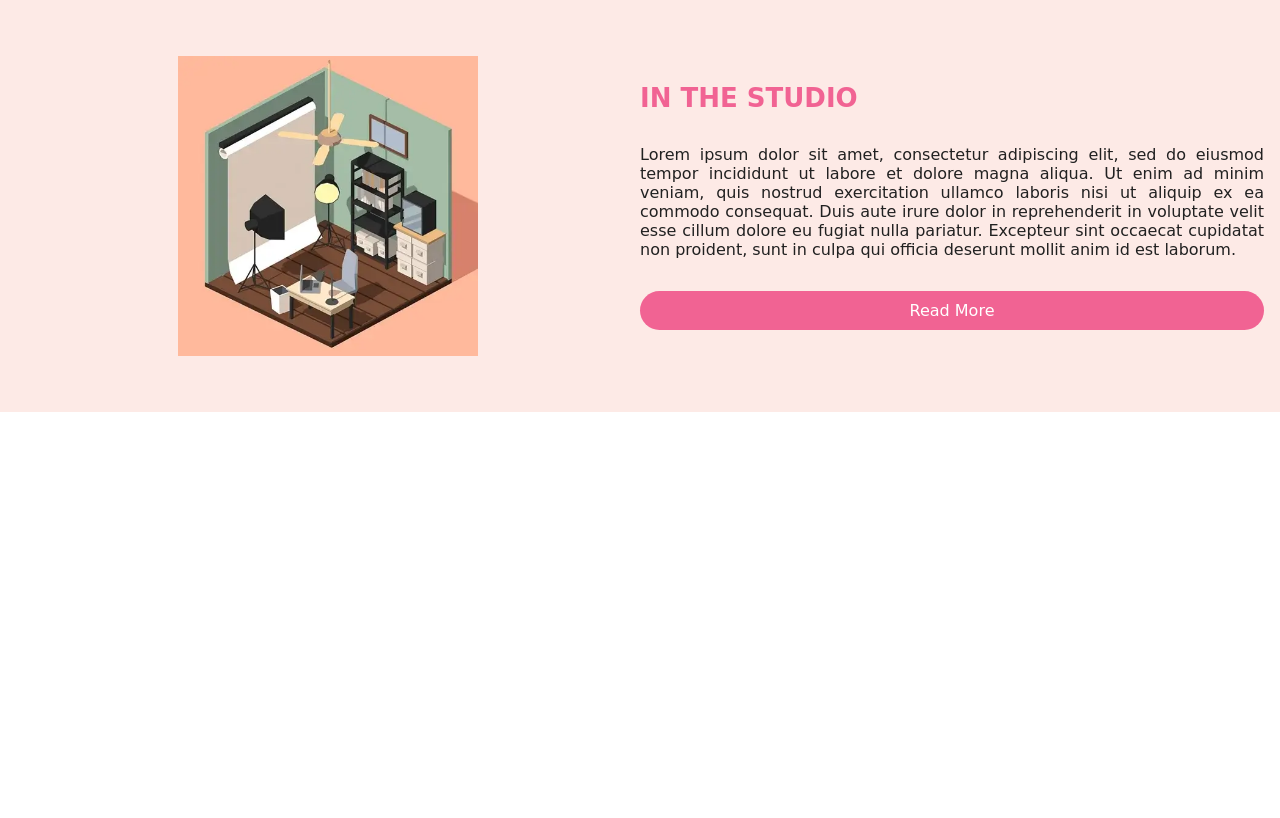
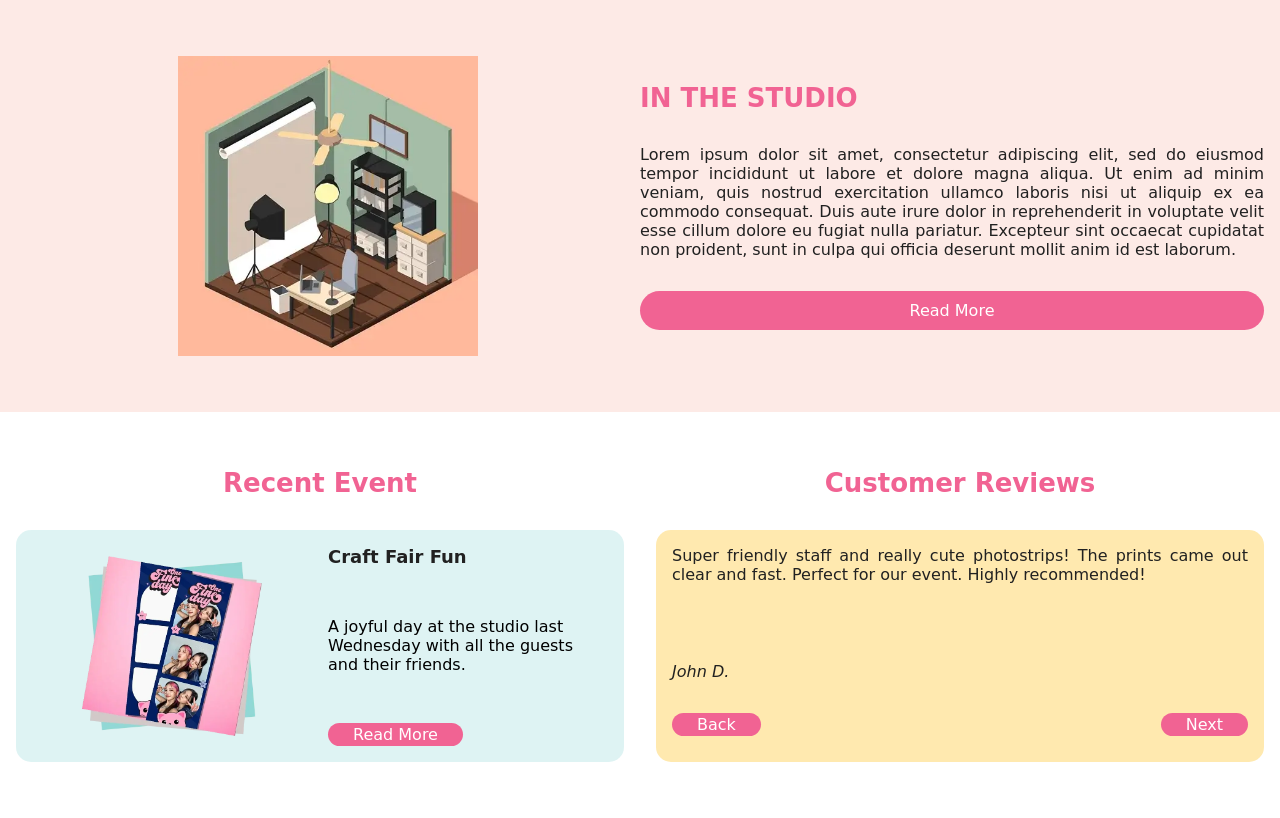
Before and after one commit to klopilmi/giggle-pics-ph, a website built with webpack: page index.html in a window 1280 px wide. Shown: the part 2269-3087 px from the top of the page. Before the commit the page ends 2681 px from the top, so only its background shows below. Built offline with nearby package versions, Linux system fonts and the light colour scheme; files whose address does not match are found by name.

Commit message:
chore: recent event and customer reviews

```diff
--- a/assets/css/index.css
+++ b/assets/css/index.css
@@ -44,6 +44,12 @@ h4 {
   font-size: 26px;
   text-align: center;
   margin: 0 0 32px 0;
+}
+
+h5 {
+  margin: 0;
+  color: var(--color-black);
+  font-size: 18px;
 }
 
 .primary-container {
@@ -378,6 +384,83 @@ h4 {
   height: 200px;
 }
 
+/* ===== Event and Reviews Layout ===== */
+
+.event-reviews-section {
+  padding: 40px 0;
+}
+
+.event-reviews-section .primary-container {
+  display: flex;
+  flex-direction: column;
+  gap: 32px;
+}
+
+.event-wrapper {
+  width: 100%;
+}
+
+.event-details,
+.event-content-wrapper {
+  display: flex;
+  flex-direction: column;
+  justify-content: center;
+  align-items: center;
+  text-align: center;
+  gap: 16px;
+}
+
+.event-details {
+  background-color: rgba(146, 216, 214, 0.3);
+  border-radius: 15px;
+  padding: 16px;
+}
+
+.event-img-wrapper {
+  display: flex;
+  flex-direction: column;
+  justify-content: center;
+  align-items: center;
+  width: 100%;
+}
+
+.event-img-wrapper img {
+  width: 200px;
+  height: 200px;
+}
+
+.event-content-wrapper button {
+  padding: 2px 25px !important;
+}
+
+.reviews-wrapper {
+  width: 100%;
+}
+
+.reviews-details {
+  background: rgba(254, 200, 56, 0.4);
+  color: var(--color-black);
+  padding: 16px;
+  border-radius: 15px;
+}
+
+.review-text {
+  text-align: justify;
+  padding-bottom: 16px;
+  height: 100px;
+}
+
+.review-buttons {
+  width: 100%;
+  display: flex;
+  justify-content: space-between;
+  padding-top: 32px;
+}
+
+.review-buttons button {
+  padding: 2px 25px !important;
+}
+
 /* ====== Responsive Layout ====== */
 
 @media (min-width: 425px) {
@@ -386,7 +469,8 @@ h4 {
     margin-bottom: 130px;
   }
 
-  .studio-section img {
+  .studio-section img,
+  .event-img-wrapper img {
     width: 250px;
     height: 250px;
   }
@@ -487,6 +571,46 @@ h4 {
   .studio-details-wrapper button {
     width: 100%;
   }
+
+  /* ===== Event and Reviews Layout =====  */
+
+  .event-reviews-section .primary-container {
+    flex-direction: row;
+    gap: 32px;
+  }
+
+  .event-wrapper,
+  .reviews-wrapper {
+    max-width: 50%;
+  }
+
+  .event-img-wrapper img {
+    width: 180px;
+    height: 180px;
+  }
+  .event-content-wrapper {
+    justify-content: space-between;
+  }
+
+  .event-content-wrapper button {
+    align-self: flex-start;
+  }
+
+  .event-details,
+  .reviews-details {
+    flex-direction: row;
+    height: 200px;
+  }
+
+  .event-details div {
+    width: 50%;
+  }
+
+  .event-content-wrapper {
+    align-items: start;
+    text-align: left;
+    height: 100%;
+  }
 }
 
 @media (min-width: 1024px) {
--- a/assets/js/renderHomepage.js
+++ b/assets/js/renderHomepage.js
@@ -1,5 +1,6 @@
 import { banner } from "../../static-data/bannerData.js";
 import categories from "../../static-data/categoriesData.js";
+import { featuredEvent } from "../../static-data/featuredEvent.js";
 import {
   annnoucement,
   logo,
@@ -8,6 +9,7 @@ import {
 } from "../../static-data/headerData.js";
 import { products } from "../../static-data/productsData.js";
 import { qoute } from "../../static-data/qouteData.js";
+import { reviews } from "../../static-data/reviewsData.js";
 import { studioData } from "../../static-data/studioData.js";
 import { applyRainbowHeading } from "./utils.js";
 
@@ -69,9 +71,10 @@ export const RenderHomepage = () => {
 
   const introContainer = document.createElement("div");
   introContainer.className = "banner-intro";
-  introContainer.innerHTML = `<h1 id="rainbow-heading">${banner.title}</h1>
-          <p>${banner.tag}</p>
-          <button class="gp-button" type="button">Shop Now</button>
+  introContainer.innerHTML = `
+  <h1 id="rainbow-heading">${banner.title}</h1>
+  <p>${banner.tag}</p>
+  <button class="gp-button" type="button">Shop Now</button>
 `;
 
   bannerContainer.appendChild(imgContainer);
@@ -157,8 +160,75 @@ export const RenderHomepage = () => {
   const studioContainer = document.createElement("div");
   studioContainer.className = "primary-container";
 
-  studioContainer.innerHTML = `<div class="studio-img-wrapper"> <img src="${studioData.imageUrl}" alt="${studioData.title}" class="studio-image" /> </div>
-    <div class="studio-details-wrapper"><h4>${studioData.title}</h4><p>${studioData.description}</p><button class="gp-button">Read More</button></div>`;
+  studioContainer.innerHTML = `
+  <div class="studio-img-wrapper">
+    <img src="${studioData.imageUrl}" alt="${studioData.title}" class="studio-image" />
+  </div>
+  <div class="studio-details-wrapper">
+    <h4>${studioData.title}</h4>
+    <p>${studioData.description}</p>
+    <button class="gp-button">Read More</button
+  div>`;
 
   studioSection.appendChild(studioContainer);
+
+  const eventReviewsSection = document.getElementById("event-reviews-section");
+
+  const eventRevContainer = document.createElement("div");
+  eventRevContainer.className = "primary-container";
+
+  const eventWrapper = document.createElement("div");
+  eventWrapper.className = "event-wrapper";
+  eventWrapper.innerHTML = `
+  <h4>Recent Event</h4>
+  <div class="event-details">
+    <div class="event-img-wrapper">
+      <img src="${featuredEvent.imageUrl}" alt="${featuredEvent.title}" class="event-image" />
+    </div>
+    <div class="event-content-wrapper">
+      <h5>${featuredEvent.title}</h5>
+      <p>${featuredEvent.excerpt}</p>
+      <button class="gp-button">Read More</button>
+    </div>
+  </div>`;
+
+  const reviewsWrapper = document.createElement("div");
+  reviewsWrapper.className = "reviews-wrapper";
+  reviewsWrapper.innerHTML = `
+  <h4>Customer Reviews</h4>
+  <div class="reviews-details">
+    <p class="review-text">${reviews[0].review}</p>
+    <em class="review-name">${reviews[0].name}</em>
+    <div class="review-buttons">
+      <button id="prevReview" class="gp-button">Back</button>
+      <button id="nextReview" class="gp-button">Next</button>
+    </div>
+  </div>
+`;
+
+  let currentReview = 0;
+  let currentName = 0;
+
+  function updateReview() {
+    const reviewText = reviewsWrapper.querySelector(".review-text");
+    const reviewName = reviewsWrapper.querySelector(".review-name");
+    reviewText.textContent = reviews[currentReview].review;
+    reviewName.textContent = reviews[currentName].name;
+  }
+
+  reviewsWrapper.querySelector("#prevReview").addEventListener("click", () => {
+    currentReview = (currentReview - 1 + reviews.length) % reviews.length;
+    currentName = (currentName - 1 + reviews.length) % reviews.length;
+    updateReview();
+  });
+
+  reviewsWrapper.querySelector("#nextReview").addEventListener("click", () => {
+    currentReview = (currentReview + 1) % reviews.length;
+    currentName = (currentName + 1) % reviews.length;
+    updateReview();
+  });
+
+  eventRevContainer.appendChild(eventWrapper);
+  eventRevContainer.appendChild(reviewsWrapper);
+  eventReviewsSection.appendChild(eventRevContainer);
 };
--- a/index.html
+++ b/index.html
@@ -31,5 +31,7 @@
     <div id="newin-section" class="newin-section"></div>
 
     <div id="studio-section" class="studio-section"></div>
+
+    <div id="event-reviews-section" class="event-reviews-section"></div>
   </body>
 </html>
--- /dev/null
+++ b/static-data/featuredEvent.js
@@ -0,0 +1,5 @@
+export const featuredEvent = {
+  imageUrl: "/images/banner-featured-pic.webp",
+  title: "Craft Fair Fun",
+  excerpt: "A joyful day at the studio last Wednesday with all the guests and their friends.",
+};
--- a/static-data/reviewsData.js
+++ b/static-data/reviewsData.js
@@ -2,13 +2,16 @@ export const reviews = [
   {
     review:
       "Super friendly staff and really cute photostrips! The prints came out clear and fast. Perfect for our event. Highly recommended! ",
+    name: "John D.",
   },
   {
     review:
-      "Super friendly staff and really cute photostrips! The prints came out clear and fast. Perfect for our event. Highly recommended! ",
+      "Absolutely wonderful experience! The photostrips were a hit at our wedding!",
+    name: "Sarah H.",
   },
   {
     review:
-      "Super friendly staff and really cute photostrips! The prints came out clear and fast. Perfect for our event. Highly recommended! ",
+      "Giggle Pics made our birthday party unforgettable! The photo strips were hilarious, high quality, and such a fun keepsake for everyone. We loved customizing the design and the staff were super friendly and professional. Totally booking again for our next event!",
+    name: "Humphrey S.",
   },
 ];
```
Also changed, not shown: static-data/contactDetails.js (added, +10 -0 lines).
